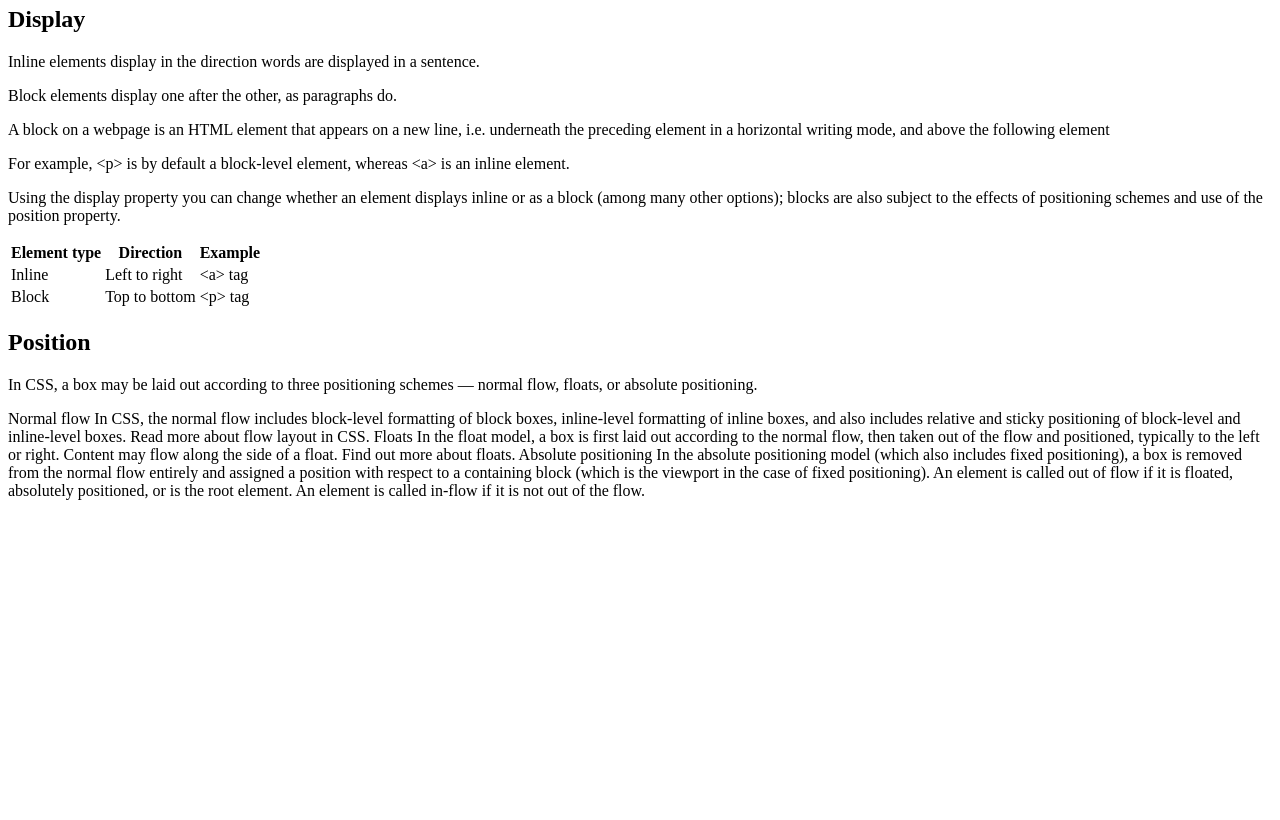
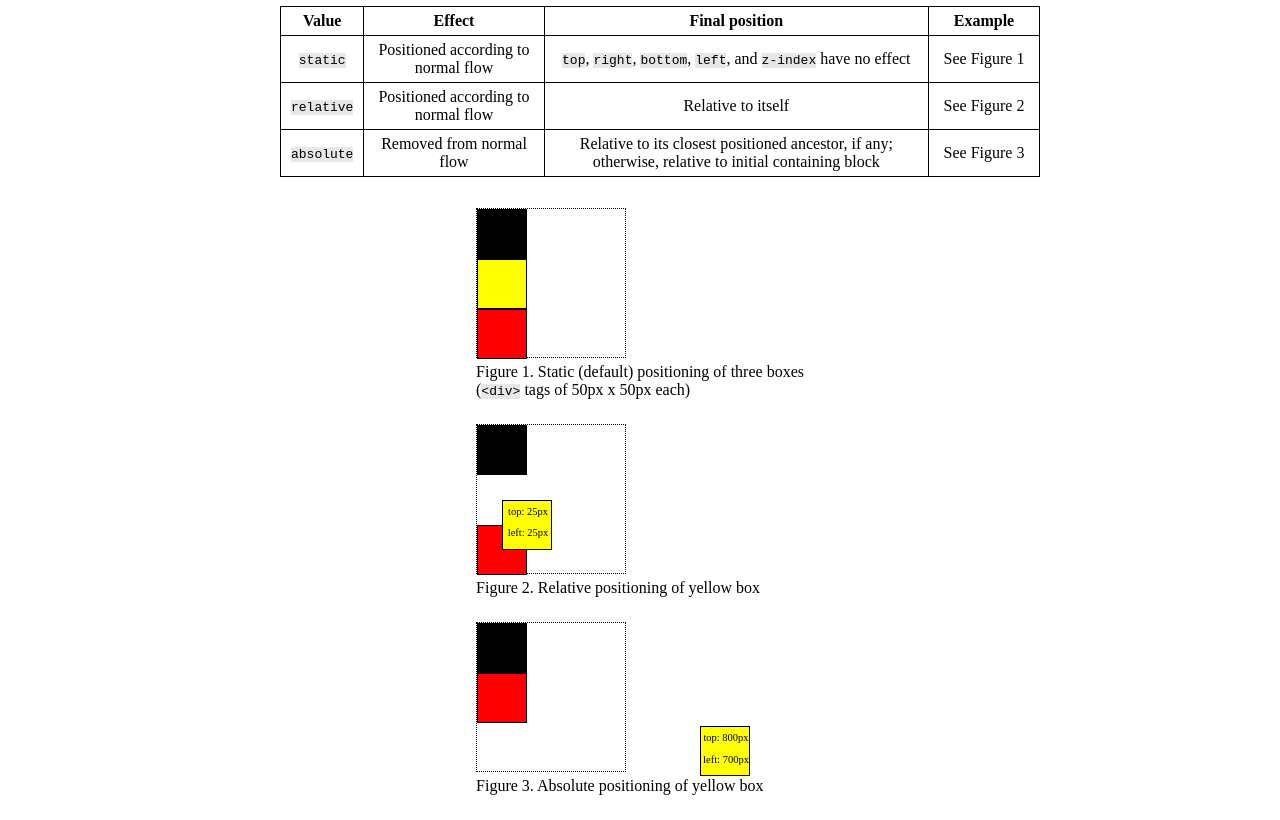
Before and after one commit to kevmittels/cheatsheet, a plain HTML site: page index.html in a window 1280 px wide. Shown: the part 74-894 px from the top of the page. Before the commit the page ends 800 px from the top, so only its background shows below. Drawn offline with Linux system fonts and the light colour scheme.

Commit message:
Final commit

```diff
--- a/index.html
+++ b/index.html
@@ -4,9 +4,104 @@
   <meta charset="UTF-8">
   <meta http-equiv="X-UA-Compatible" content="IE=edge">
   <meta name="viewport" content="width=device-width, initial-scale=1.0">
-  <title>Display and Position</title>
+  <link rel="stylesheet" type="text/css" href="./style.css">
+  <title>Position property</title>
 </head>
 <body>
+
+  <header>
+    <h1>The <span class="code">position</span> property in CSS</h1>
+  </header>
+
+  <table>
+    <thead>
+      <th>Value</th>
+      <th>Effect</th>
+      <th>Final position</th>
+      <th>Example</th>
+    </thead>
+    <tbody>
+      <tr>
+        <td><span class="code">static</span></td>
+        <td>Positioned according to normal flow</td>
+        <td>
+          <span class="code">top</span>, <span class="code">right</span>,
+          <span class="code">bottom</span>, <span class="code">left</span>,
+          and <span class="code">z-index</span> have no effect
+        </td>
+        <td>See Figure 1</td>
+      </tr>
+      <tr>
+        <td><span class="code">relative</span></td>
+        <td>Positioned according to normal flow</td>
+        <td>Relative to itself</td>
+        <td>See Figure 2</td>
+      </tr>
+      <tr>
+        <td><span class="code">absolute</span></td>
+        <td>Removed from normal flow</td>
+        <td>
+          Relative to its closest positioned ancestor, if any; otherwise,
+          relative to initial containing block
+        </td>
+        <td>See Figure 3</td>
+      </tr>
+    </tbody>
+  </table>
+
+  <section class="figures">
+
+    <figure>
+      <div class="frame">
+        <div class="box black"></div>
+        <div class="box yellow"></div>
+        <div class="box red"></div>
+      </div>
+      <figcaption>
+        Figure 1. Static (default) positioning of three boxes<br>
+        (<span class="code">&lt;div&gt;</span>
+        tags of 50px x 50px each)
+      </figcaption>
+    </figure>
+
+    <figure>
+      <div class="frame">
+        <div class="box black"></div>
+        <div class="box yellow relative">
+          <p>top: 25px</p>
+          <p>left: 25px</p>
+        </div>
+        <div class="box red"></div>
+      </div>
+      <figcaption>
+        Figure 2. Relative positioning of yellow box
+      </figcaption>
+    </figure>
+
+    <figure>
+      <div class="frame">
+        <div class="box black"></div>
+        <div class="box yellow absolute">
+          <p>top: 800px</p>
+          <p>left: 700px</p>
+        </div>
+        <div class="box red"></div>
+      </div>
+      <figcaption>
+        Figure 3. Absolute positioning of yellow box
+      </figcaption>
+    </figure>
+
+  </section>
+
+  <!-- <section>
+    <p>Property: position</p>
+    <p>Value: static</p>
+    <p>Default: true</p>
+    <p>Positioned according to normal flow</p>
+    <p>Effect of top/right/z-index: none</p>
+
+  </section>
 
   <header>
     <h1>Display and Position</h1>
@@ -14,6 +109,9 @@
 
   <section>
     <h2>Display</h2>
+    <p>The display CSS property sets whether an element is treated as a block or inline element and the layout used for its children, such as flow layout, grid or flex.</p>
+    <p>Changing an element's display value changes the formatting context of its <em>direct</em> children.</p>
+    <p>What grid and flexbox demonstrate, however, is that an element has both an outer and an inner display type. The outer display type describes whether the element is block-level or inline-level. The inner display type describes how the children of that box behave.</p>
     <p>Inline elements display in the direction words are displayed in a sentence.</p>
     <p>Block elements display one after the other, as paragraphs do.</p>
     <p>A block on a webpage is an HTML element that appears on a new line, i.e. underneath the preceding element in a horizontal writing mode, and above the following element</p>
@@ -30,12 +128,12 @@
         <tr>
           <td>Inline</td>
           <td>Left to right</td>
-          <td>&lt;a&gt; tag</td>
+          <td>&lt;a&gt; or &lt;span&gt; tag</td>
         </tr>
         <tr>
           <td>Block</td>
           <td>Top to bottom</td>
-          <td>&lt;p&gt; tag</td>
+          <td>&lt;p&gt; or &lt;h1&gt; tag</td>
         </tr>
       </tbody>
     </table>
@@ -60,7 +158,7 @@
 
       An element is called out of flow if it is floated, absolutely positioned, or is the root element. An element is called in-flow if it is not out of the flow.
     </p>
-  </section>
+  </section> -->
 
 </body>
 </html>
--- a/style.css
+++ b/style.css
@@ -0,0 +1,91 @@
+body {
+    width: 800px;
+    margin: 0 auto;
+    text-align: center;
+}
+
+table, th, td {
+    border: 1px solid;
+}
+
+table {
+    margin: auto auto 15px 40px;
+    border-spacing: 0;
+}
+
+th, td {
+    padding: 5px 10px;
+    border-top-width: 0;
+    border-left-width: 0;
+}
+
+th:last-child, td:last-child {
+    border-right-width: 0;
+    min-width: 90px;
+}
+
+tr:last-child td {
+    border-bottom-width: 0;
+}
+
+.figures {
+    display: inline-block;
+}
+
+figure {
+    margin-bottom: 25px;
+}
+
+.frame {
+    box-sizing: border-box;
+    width: 150px;
+    height: 150px;
+    border: 0.5px dotted black;
+}
+
+.relative {
+    position: relative;
+    top: 25px;
+    left: 25px;
+}
+
+.absolute {
+    position: absolute;
+    top: 800px;
+    left: 700px;
+}
+
+.box {
+    box-sizing: border-box;
+    width: 50px;
+    height: 50px;
+    border: 0.5px solid black;
+}
+
+.black {
+    background-color: black;
+}
+
+.yellow {
+    background-color: yellow;
+}
+
+.red {
+    background-color: red;
+}
+
+p {
+    font-size: 10.5px;
+    padding-left: 2px;
+    margin-top: 5px;
+}
+
+figcaption {
+    margin-top: 5px;
+    text-align: left;
+}
+
+.code {
+    font-family: monospace;
+    background: rgb(231, 231, 231);
+}
```
